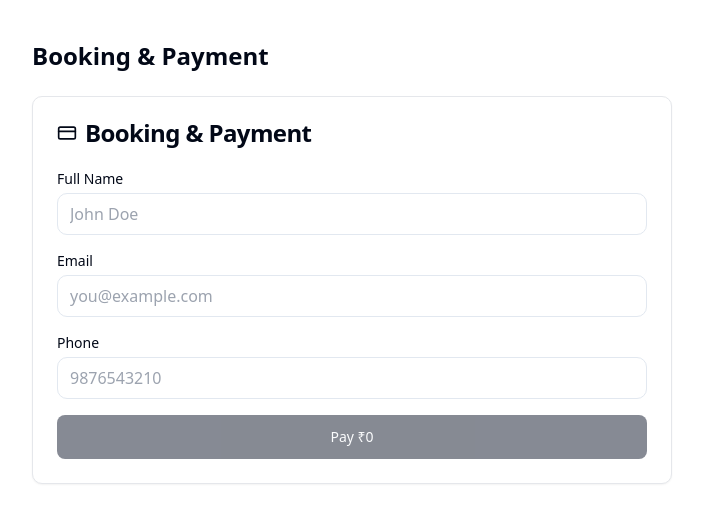
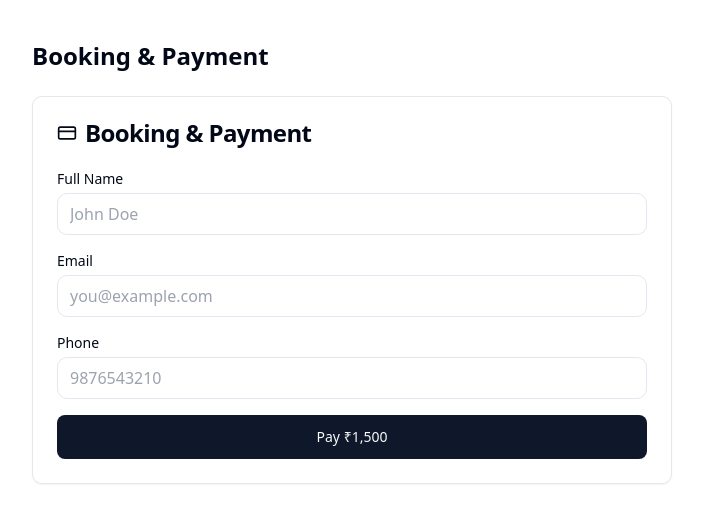
Before and after one commit to SohailKhan912/Glassvision, a Next.js app in the folder frontend/: page /checkout in a window 1280 px wide. Shown: the top 522 px of the page, without its empty margins (288-991 px from the left). Built offline with nearby package versions, Linux system fonts and the light colour scheme; no server answers.

Commit message:
Fix checkout GST and shipping calculation

```diff
--- a/frontend/app/checkout/page.tsx
+++ b/frontend/app/checkout/page.tsx
@@ -4,15 +4,17 @@ import { RazorpayCheckoutForm } from "@/components/razorpay-checkout-form";
 import { useCart } from "@/components/cart-context";
 
 export default function CheckoutPage() {
-  const { totalPrice } = useCart();
+  const { total } = useCart();
+
+  const subtotal = total;
+  const gst = subtotal * 0.18;
+  const shipping = subtotal > 50000 ? 0 : 1500;
+  const finalTotal = Math.round(subtotal + gst + shipping);
 
   return (
     <div className="max-w-2xl mx-auto px-4 py-10">
-      <h1 className="text-2xl font-semibold mb-6">
-        Booking & Payment
-      </h1>
-
-      <RazorpayCheckoutForm finalTotal={totalPrice} />
+      <h1 className="text-2xl font-semibold mb-6">Booking & Payment</h1>
+      <RazorpayCheckoutForm finalTotal={finalTotal} />
     </div>
   );
 }
```
